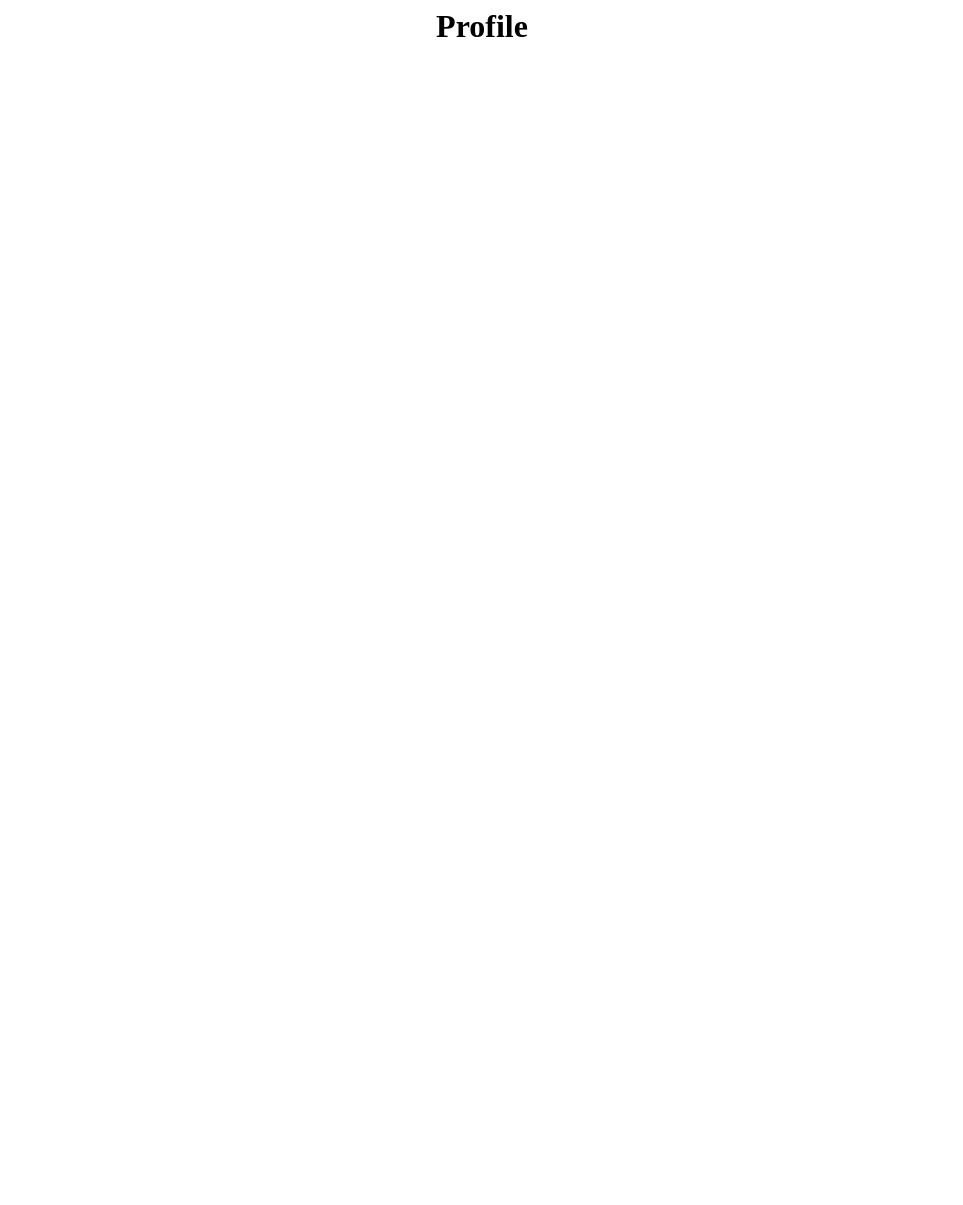
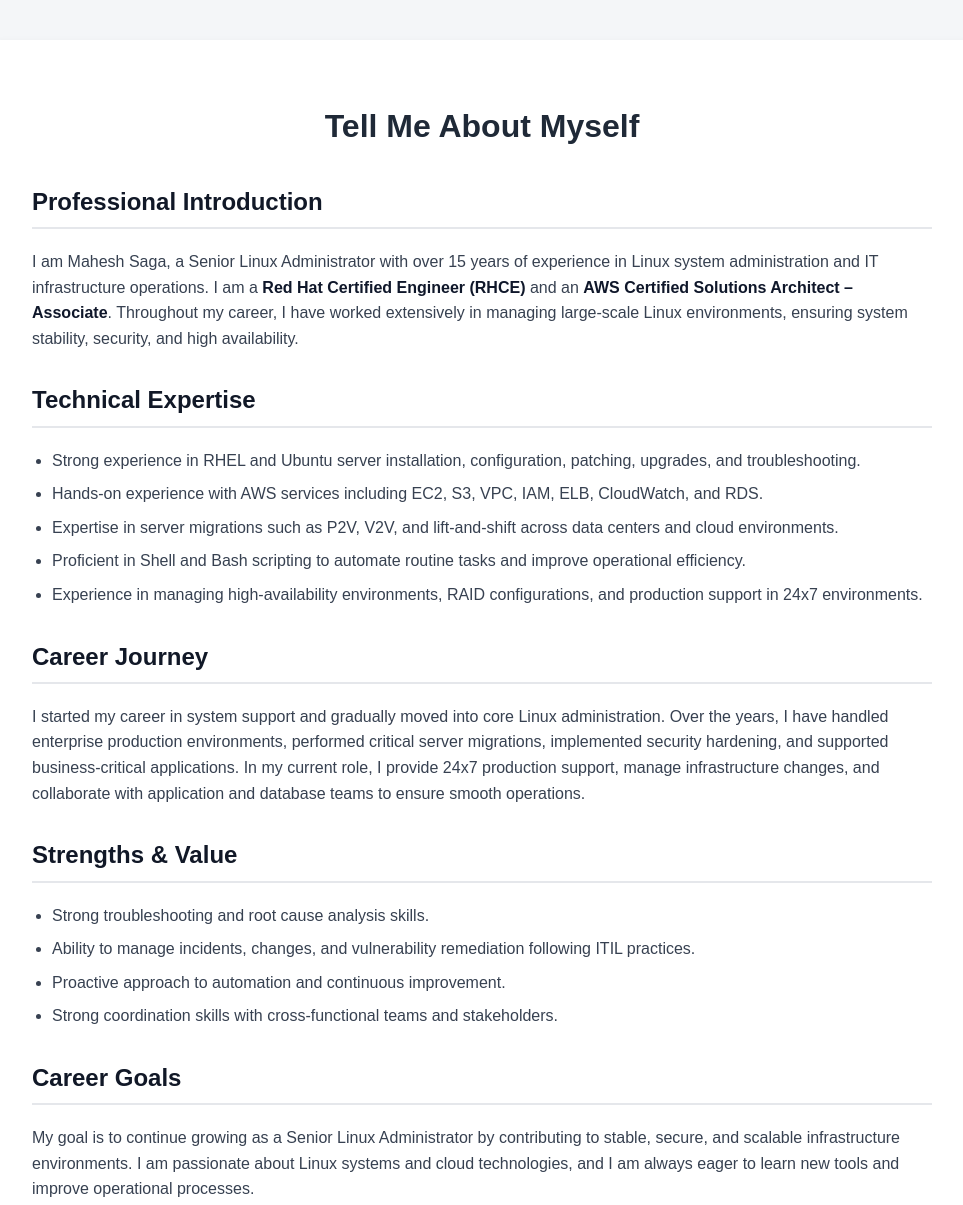
Before and after one commit to maheshsaga/about-me, a plain HTML site: page index.html in a window 1280 px wide. Shown: the top 1205 px of the page, without its empty margins (158-1121 px from the left). Before the commit the page ends 800 px from the top, so only its background shows below. Drawn offline with Linux system fonts and the light colour scheme.

Commit message:
added details

```diff
--- a/index.html
+++ b/index.html
@@ -1,7 +1,96 @@
-<html>
-	<head>
-	</head>
-	<body>
-		<center><h1>Profile</h1></center>
-	</body>
+<!DOCTYPE html>
+<html lang="en">
+<head>
+    <meta charset="UTF-8">
+    <meta name="viewport" content="width=device-width, initial-scale=1.0">
+    <title>Tell Me About Myself - Senior Linux Administrator</title>
+    <style>
+        body {
+            font-family: Arial, Helvetica, sans-serif;
+            background-color: #f4f6f8;
+            margin: 0;
+            padding: 0;
+            line-height: 1.6;
+        }
+        .container {
+            max-width: 900px;
+            margin: 40px auto;
+            background: #ffffff;
+            padding: 40px;
+            border-radius: 8px;
+            box-shadow: 0 4px 10px rgba(0, 0, 0, 0.08);
+        }
+        h1 {
+            text-align: center;
+            color: #1f2937;
+        }
+        h2 {
+            color: #111827;
+            border-bottom: 2px solid #e5e7eb;
+            padding-bottom: 6px;
+            margin-top: 30px;
+        }
+        p {
+            color: #374151;
+            margin-top: 15px;
+        }
+        ul {
+            margin-top: 10px;
+            padding-left: 20px;
+        }
+        li {
+            margin-bottom: 8px;
+            color: #374151;
+        }
+        .highlight {
+            font-weight: bold;
+            color: #0f172a;
+        }
+    </style>
+</head>
+<body>
+
+<div class="container">
+    <h1>Tell Me About Myself</h1>
+
+    <h2>Professional Introduction</h2>
+    <p>
+        I am Mahesh Saga, a Senior Linux Administrator with over 15 years of experience in Linux system administration and IT infrastructure operations.
+        I am a <span class="highlight">Red Hat Certified Engineer (RHCE)</span> and an <span class="highlight">AWS Certified Solutions Architect – Associate</span>.
+        Throughout my career, I have worked extensively in managing large-scale Linux environments, ensuring system stability, security, and high availability.
+    </p>
+
+    <h2>Technical Expertise</h2>
+    <ul>
+        <li>Strong experience in RHEL and Ubuntu server installation, configuration, patching, upgrades, and troubleshooting.</li>
+        <li>Hands-on experience with AWS services including EC2, S3, VPC, IAM, ELB, CloudWatch, and RDS.</li>
+        <li>Expertise in server migrations such as P2V, V2V, and lift-and-shift across data centers and cloud environments.</li>
+        <li>Proficient in Shell and Bash scripting to automate routine tasks and improve operational efficiency.</li>
+        <li>Experience in managing high-availability environments, RAID configurations, and production support in 24x7 environments.</li>
+    </ul>
+
+    <h2>Career Journey</h2>
+    <p>
+        I started my career in system support and gradually moved into core Linux administration. Over the years, I have handled enterprise production environments,
+        performed critical server migrations, implemented security hardening, and supported business-critical applications.
+        In my current role, I provide 24x7 production support, manage infrastructure changes, and collaborate with application and database teams to ensure smooth operations.
+    </p>
+
+    <h2>Strengths & Value</h2>
+    <ul>
+        <li>Strong troubleshooting and root cause analysis skills.</li>
+        <li>Ability to manage incidents, changes, and vulnerability remediation following ITIL practices.</li>
+        <li>Proactive approach to automation and continuous improvement.</li>
+        <li>Strong coordination skills with cross-functional teams and stakeholders.</li>
+    </ul>
+
+    <h2>Career Goals</h2>
+    <p>
+        My goal is to continue growing as a Senior Linux Administrator by contributing to stable, secure, and scalable infrastructure environments.
+        I am passionate about Linux systems and cloud technologies, and I am always eager to learn new tools and improve operational processes.
+    </p>
+
+</div>
+
+</body>
 </html>
```
